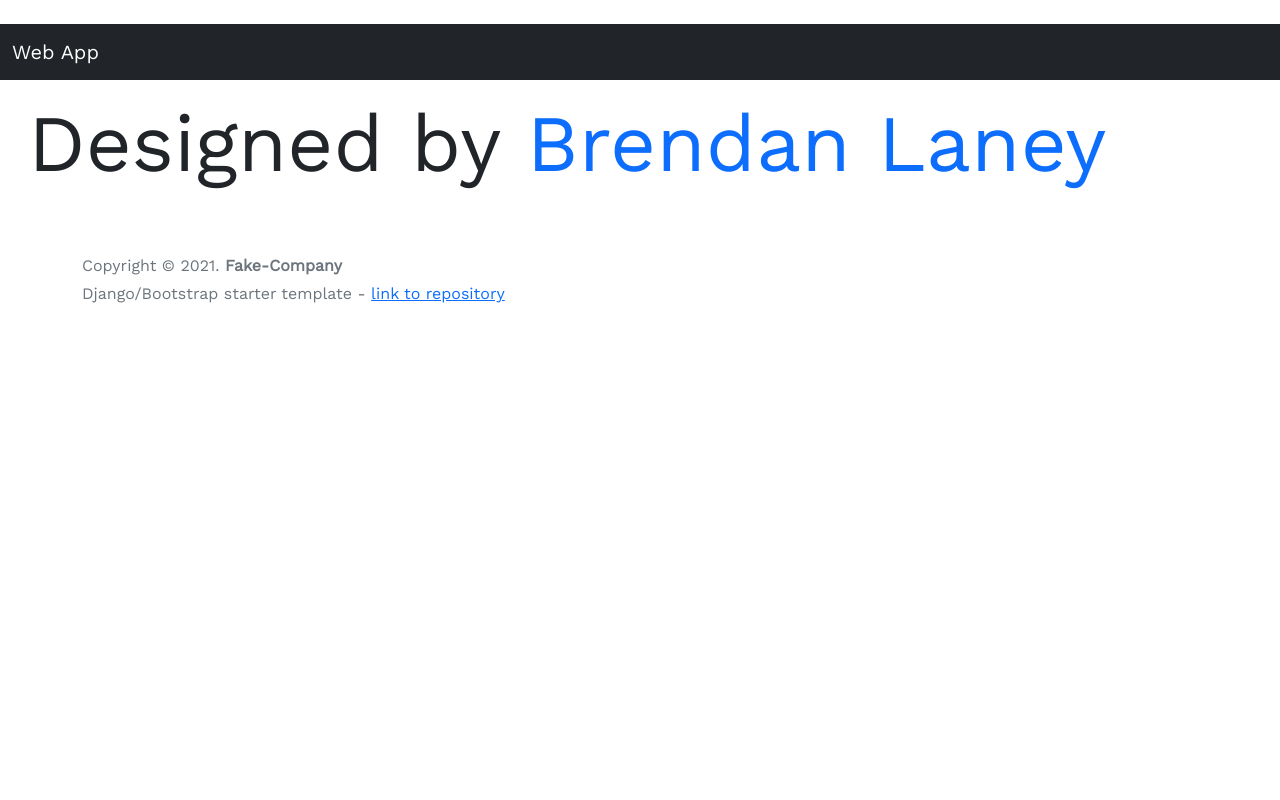
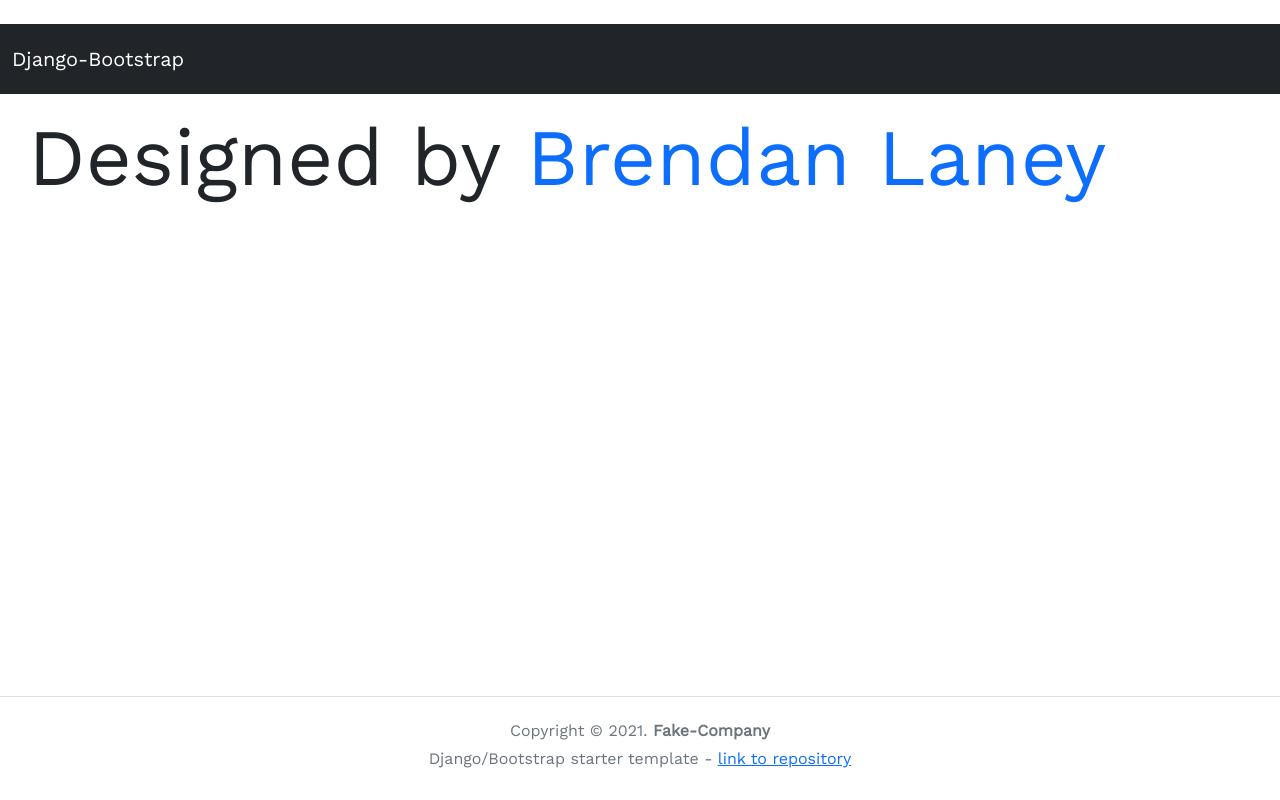
Before and after one commit to Brlaney/django-bs-starter, a Django app: page / in a window 1280 px wide. Run offline with Django 3.2, Linux system fonts and the light colour scheme; data that the repository does not hold is empty.

Commit message:
Updating and adding to

```diff
--- a/pages/templates/components/footer.html
+++ b/pages/templates/components/footer.html
@@ -1,13 +1,14 @@
 <!-- components/footer.html -->
 
-<footer id="footer" class="text-muted">
+<footer id="footer" class="text-muted border-top">
   <div id="footer-container" class="container">
-    <p>
-      Copyright &copy; 2021. <strong>Fake-Company</strong>
-    </p>
+    <p>Copyright &copy; 2021. <strong>Fake-Company</strong></p>
     <p>
       Django/Bootstrap starter template -
-      <a href="https://www.github.com/brlaney42/django-bootstrap-boilerplate" target="_blank">
+      <a
+        href="https://github.com/Brlaney/django-bs-starter"
+        target="_blank"
+      >
         link to repository
       </a>
     </p>
--- a/pages/templates/components/navbar.html
+++ b/pages/templates/components/navbar.html
@@ -2,8 +2,10 @@
 
 <nav id="nav" class="navbar navbar-expand-lg navbar-dark bg-dark">
   <div class="container-fluid">
-    <a class="navbar-brand" href="/">Web App</a>
-    <button class="navbar-toggler" type="button" data-bs-toggle="collapse" data-bs-target="#navbarNav" aria-controls="navbarNav" aria-expanded="false" aria-label="Toggle navigation">
+    <a class="navbar-brand" href="/">Django-Bootstrap</a>
+    <button class="navbar-toggler" type="button" data-bs-toggle="collapse"
+      data-bs-target="#navbarNav" aria-controls="navbarNav"
+      aria-expanded="false" aria-label="Toggle navigation">
       <span class="navbar-toggler-icon"></span>
     </button>
     <div class="collapse navbar-collapse" id="navbarNav">
@@ -11,10 +13,13 @@
         {% for page in pages %}
           {% if page.link is True %}
             <li class="nav-item">
-              <a class="nav-link active" aria-current="page" href="/{{ page.slug }}">{{ page.title }}</a>
+              <a class="nav-link active" aria-current="page" href="/{{ page.slug }}">
+                {{ page.title }}
+              </a>
             </li>
           {% endif %}
         {% endfor %}
+      </ul>
     </div>
   </div>
 </nav>
--- a/pages/templates/pages/base.html
+++ b/pages/templates/pages/base.html
@@ -1,8 +1,6 @@
 <!doctype html>
 <html lang="en">
-
 {% load static %}
-
   <head>
     <meta charset="utf-8">
     <meta name="viewport" content="width=device-width, initial-scale=1, shrink-to-fit=no">
@@ -10,16 +8,17 @@
     <link href="https://cdn.jsdelivr.net/npm/bootstrap@5.0.2/dist/css/bootstrap.min.css" rel="stylesheet"
       integrity="sha384-EVSTQN3/azprG1Anm3QDgpJLIm9Nao0Yz1ztcQTwFspd3yD65VohhpuuCOmLASjC" crossorigin="anonymous">
     <link rel="stylesheet" href="{% static 'css/styles.css' %}">
-    <title>Website title</title>
-    <link rel="shortcut icon" src="{% static '/favicon.ico' type='image/x-icon' %}"/>
+    <title>Django-Bootstrap</title>
+    <link rel="shortcut icon" src="{% static '/image/django-bs.png' %}" />
   </head>
+
   <body>
 
     <!-- Navbar component -->
     {% include 'components/navbar.html' %}
 
     <!-- Main content -->
-    <main class="flex-shrink-0">
+    <main id="main" class="flex-shrink-0">
       {% block content %}{% endblock %}
     </main>
 
--- a/pages/urls.py
+++ b/pages/urls.py
@@ -6,5 +6,5 @@ app_name = 'pages'
 
 urlpatterns = [
     path('', views.home, name='home'),
-    # path('<str:slug>/', views.navLink, name='navLink'),
+    path('<str:slug>/', views.navLink, name='navLink'),
 ]
--- a/pages/views.py
+++ b/pages/views.py
@@ -11,8 +11,8 @@ def home(request):
     return render(request, 'pages/index.html', context)
 
 # Dynamic routing for navbar links
-# def navLink(request, slug):
-#     pages = Page.objects.all()
-#     page = Page.objects.get(slug=slug)
-#     context = {'pages': pages, 'page': page}
-#     return render(request, 'pages/navLink.html', context)
+def navLink(request, slug):
+    pages = Page.objects.all()
+    page = Page.objects.get(slug=slug)
+    context = {'pages': pages, 'page': page}
+    return render(request, 'pages/navLink.html', context)
--- a/static/css/styles.css
+++ b/static/css/styles.css
@@ -2,18 +2,42 @@
 
 :root {
   font-size: 16px;
+  /* General colors */
+  --bs-blue: #0d6efd;
+  --bs-indigo: #6610f2;
+  --bs-purple: #6f42c1;
+  --bs-pink: #d63384;
+  --bs-red: #dc3545;
+  --bs-orange: #fd7e14;
+  --bs-yellow: #ffc107;
+  --bs-green: #198754;
+  --bs-teal: #20c997;
+  --bs-cyan: #0dcaf0;
+  --bs-white: #fff;
+  --bs-gray: #6c757d;
+  --bs-gray-dark: #343a40;
+  /* Palette */
+  --bs-primary: #0d6efd;
+  --bs-secondary: #6c757d;
+  --bs-success: #198754;
+  --bs-info: #0dcaf0;
+  --bs-warning: #ffc107;
+  --bs-danger: #dc3545;
+  /* Standard backgrounds */
+  --bs-light: #f8f9fa;
+  --bs-dark: #212529;
 }
 
 body,
 html {
-  display: block;
+  display: flex;
   flex-direction: column;
   flex: 1;
+  margin: 0;
+  padding: 0;
   min-height: 100vh;
   max-width: 100vw;
-  padding: 0;
-  margin: 0;
-  box-sizing: border-box;
+  font-size: 16px;
   overflow-x: hidden;
   font-family: "Work Sans", sans-serif;
 }
@@ -26,6 +50,7 @@ h5 {font-size: 24px;}
 h6 {font-size: 20px;}
 
 footer {
+  bottom: 0;
   padding-top: 22px;
   padding-bottom: 14px;
 }
@@ -35,16 +60,22 @@ footer p {
 }
 
 #nav {
+  position: relative;
   top: 0;
   margin-top: 0;
+  min-height: 70px;
 }
 
 #footer {
+  width: 100vw;
   bottom: 0;
+  position: fixed;
   align-content: center;
   align-items: center;
 }
 
 #footer-container {
   bottom: 0;
+  text-align: center;
+  padding-bottom: 0.66rem;
 }
```
Also changed, not shown: static/favicon.ico (deleted), static/image/django-bs.png (added).
